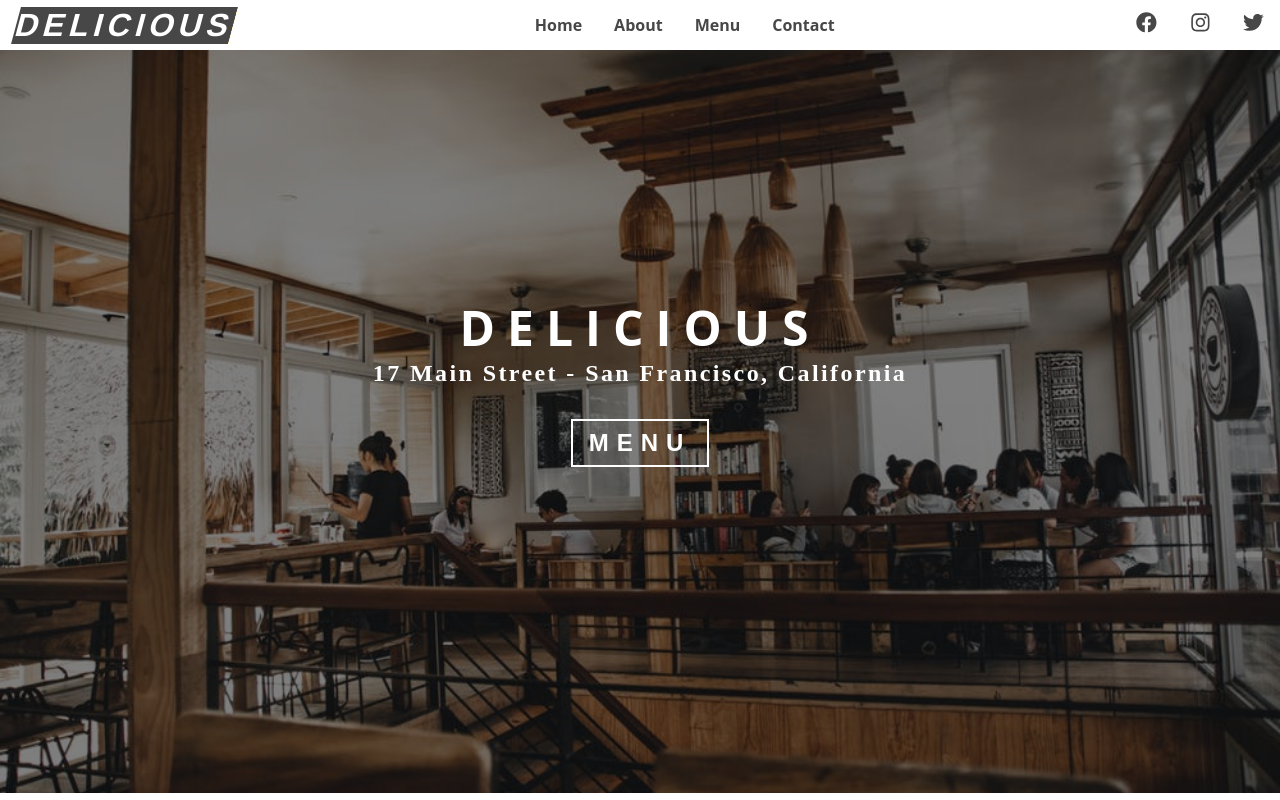
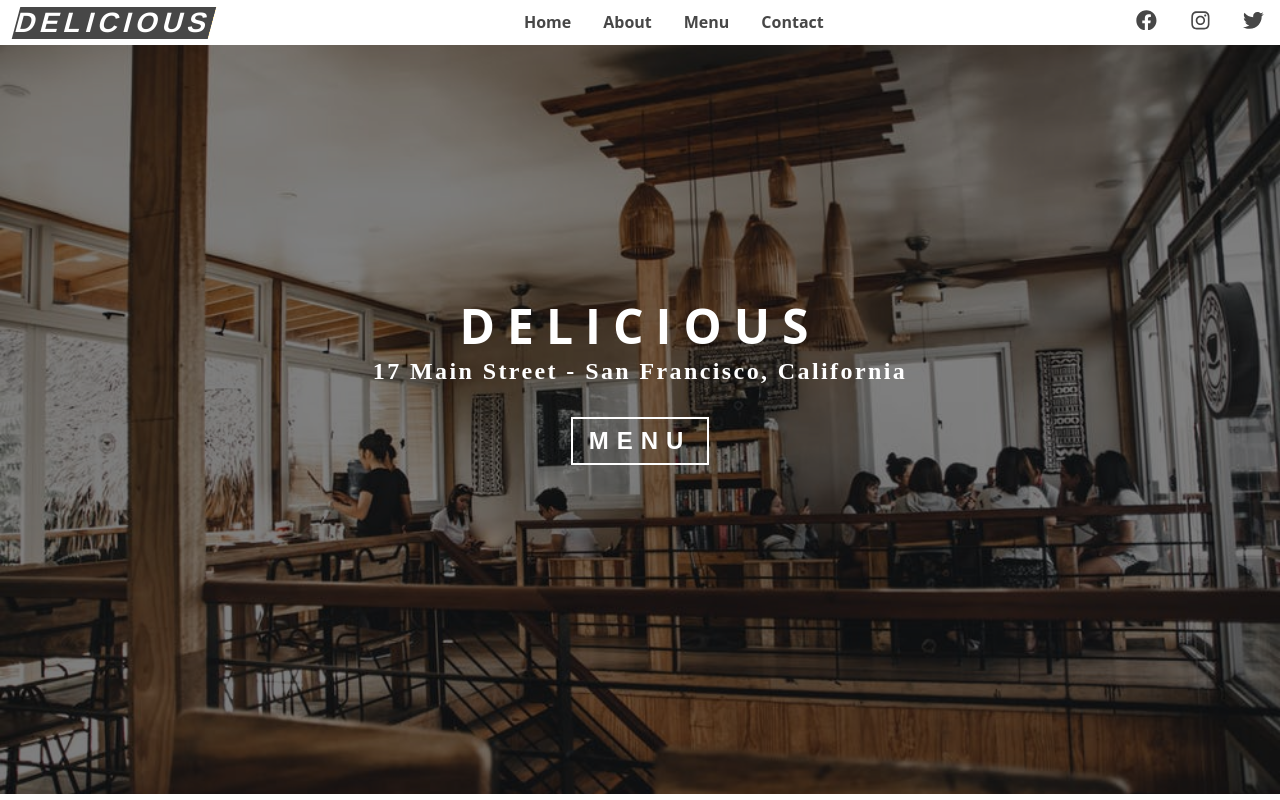
Before and after one commit to eneax/gatsby-restaurant, a Gatsby site: page / in a window 1280 px wide. Shown: the top 800 px of the page. Built offline with nearby package versions, Linux system fonts and the light colour scheme; Gatsby itself is replaced by a stand-in of ours.

Commit message:
Make logo smaller

```diff
--- a/src/components/navbarHeader.js
+++ b/src/components/navbarHeader.js
@@ -39,7 +39,7 @@ const NavbarHeaderWrapper = styled.div`
     font-weight: 600;
     ${letterSpacing({ spacing: '.3rem' })};
     transform: skew(-15deg);
-    font-size: 2rem;
+    font-size: 1.75rem;
     text-decoration: none;
     text-transform: uppercase;
     color: ${colors.mainWhite};
--- a/src/components/styles/headers.js
+++ b/src/components/styles/headers.js
@@ -18,7 +18,7 @@ const PageHeader = ({ img, children }) => (
 
 
 const IndexHeader = styled.header`
-  min-height: calc(100vh - 56.94px); /* 100vh - height of navbar */
+  min-height: calc(100vh - 50.94px); /* 100vh - height of navbar */
   background: linear-gradient(rgba(0, 0, 0, .5), rgba(0, 0, 0, .5)),
               url(${props => props.img}) center/cover fixed no-repeat;
 
```
